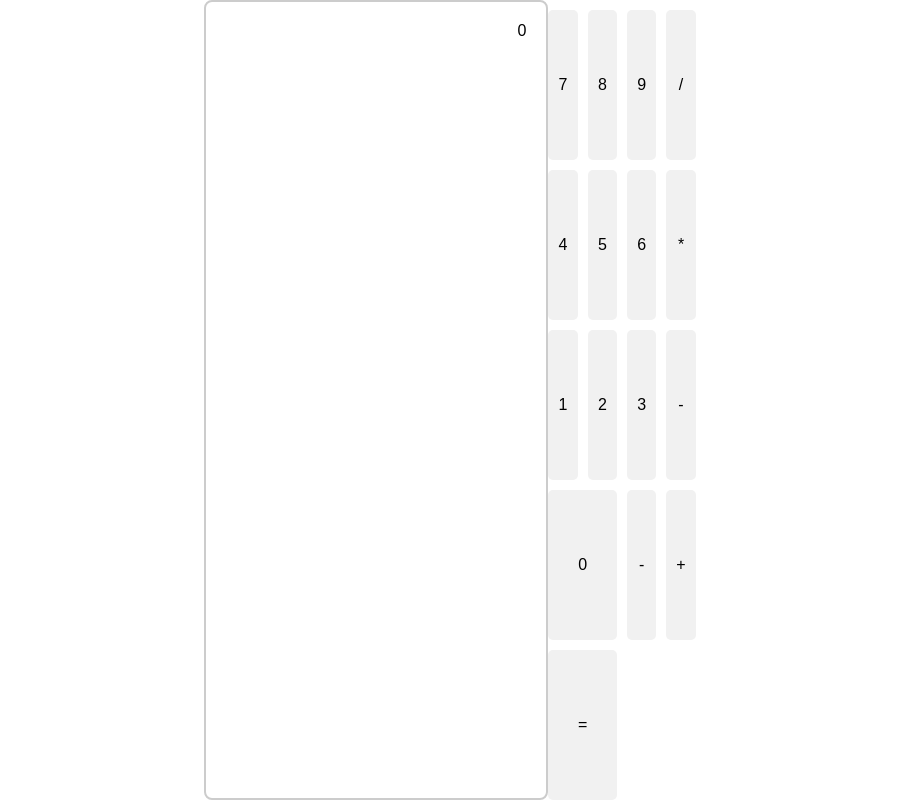
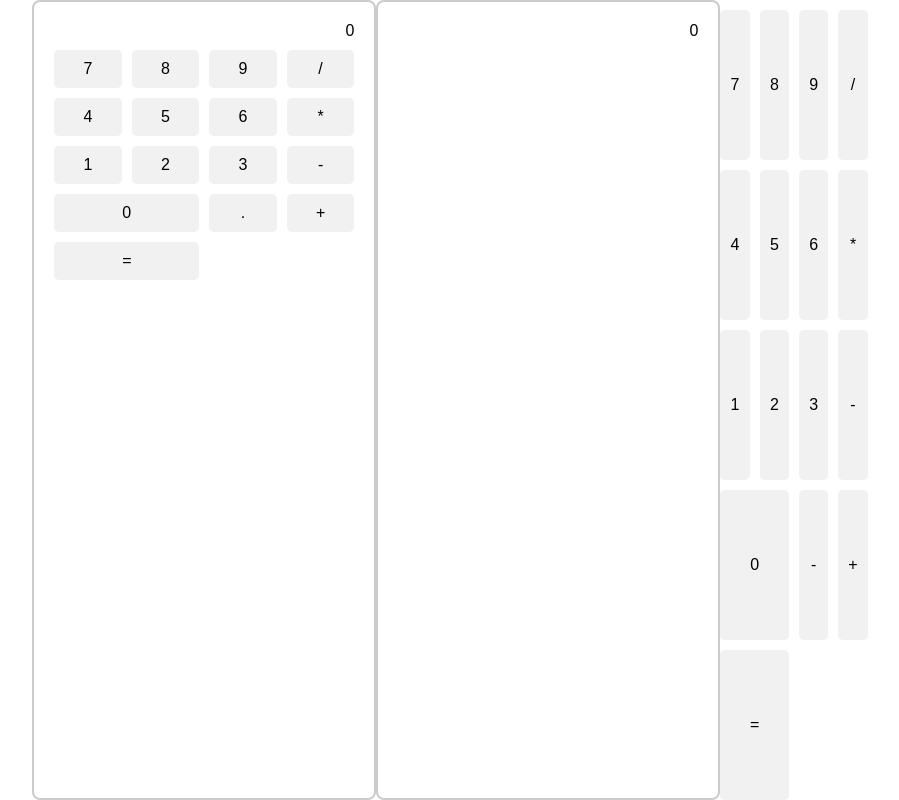
Before and after one commit to manojkumarsaini19/calculator, a plain HTML site: page index.html in a window 1280 px wide. Shown: the whole page, without its empty margins (190-1089 px from the left). Drawn offline with Linux system fonts and the light colour scheme.

Commit message:
Update index.html

```diff
--- a/index.html
+++ b/index.html
@@ -5,7 +5,41 @@
        <meta name="viewport" content="width=device-width, initial-scale=1.0">
        <title>Document</title>
        <link rel="stylesheet" href="style.css">
+       <!DOCTYPE html>
+<html lang="en">
+<head>
+       <meta charset="UTF-8">
+       <meta name="viewport" content="width=device-width, initial-scale=1.0">
+       <title>calculator</title>
+       <link rel="stylesheet" href="style.css">
 
+<body>
+        <div class="calculator">
+              <div id="display">0</div>
+        <div class="buttons" onclick="handleButtonClick(event)">
+              <button>7</button>
+              <button>8</button>
+              <button>9</button>
+              <button class="opreator">/</button>
+              <button>4</button>
+              <button>5</button>
+              <button>6</button>
+              <button class="opreator">*</button>
+              <button>1</button>
+              <button>2</button>
+              <button>3</button>
+              <button class="opreator">-</button>
+              <button class="double">0</button>
+              <button>.</button>
+              <button class="opreator">+</button>
+              <button class=" double opreator">=</button>
+
+        </div>
+      </div>
+        <script src="scripts.js"></script>
+
+</body>
+</html>
 <body>
         <div class="calculator">
               <div id="display">0</div>
```
